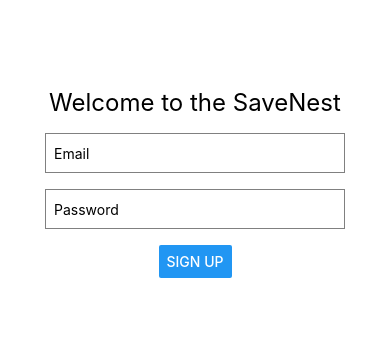
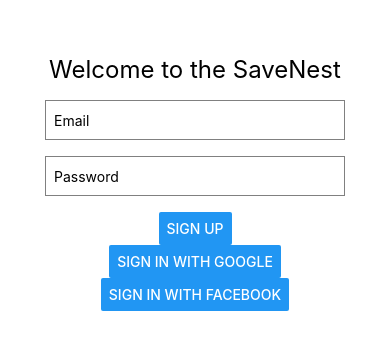
Before and after one commit to dumiya123/SDGP_Group_41_Boolean_Autocrats, a React Native app in the folder front-end/: screen / in a window 390 px wide. Shown: the part 239-588 px from the top of the page. Built offline with nearby package versions, Linux system fonts and the light colour scheme.

Commit message:
Add comments to the state variables. (Dumindu Gamage)

```diff
--- a/front-end/pages/sign-up-page/signUp.js
+++ b/front-end/pages/sign-up-page/signUp.js
@@ -1,27 +1,37 @@
 // Import necessary modules from the 'react' and 'react-native' libraries
+
 import React, { useState } from 'react';
 import { View, Text, TextInput, Button, StyleSheet } from 'react-native';
 
 // Define the SignUp functional component.
+
 const SignupScreen = () => {
+    // State variables to hold email and password using the 'useState' hook
   const [email, setEmail] = useState('');
   const [password, setPassword] = useState('');
 
+  // create a function to handle signup
+
   const handleSignup = () => {
-    // Implement your signup logic here, e.g., send data to a backend API
+    // Implement signup logic here, e.g., send data to a backend API
     console.log('Email:', email);
     console.log('Password:', password);
-    // You can add your API call or authentication logic here
+    // You can add  API call or authentication logic here
   };
+
+  //render the UI for SignUp Screen
 
   return (
     <View style={styles.container}>
+        {/*Display a welcome message.*/ }
       <Text style={styles.title}>Welcome to the SaveNest</Text>
+      {/* TextInput for entering email */}
       <TextInput
         style={styles.input}
         placeholder="Email"
         onChangeText={(text) => setEmail(text)}
       />
+      {/* TextInput for entering Password */}
       <TextInput
         style={styles.input}
         placeholder="Password"
@@ -29,6 +39,8 @@
         onChangeText={(text) => setPassword(text)}
       />
       <Button title="Sign Up" onPress={handleSignup} />
+      <Button title="Sign in with Google" onPress={handleSignup} />
+      <Button title="Sign in with Facebook" onPress={handleSignup} />
     </View>
   );
 };
```
